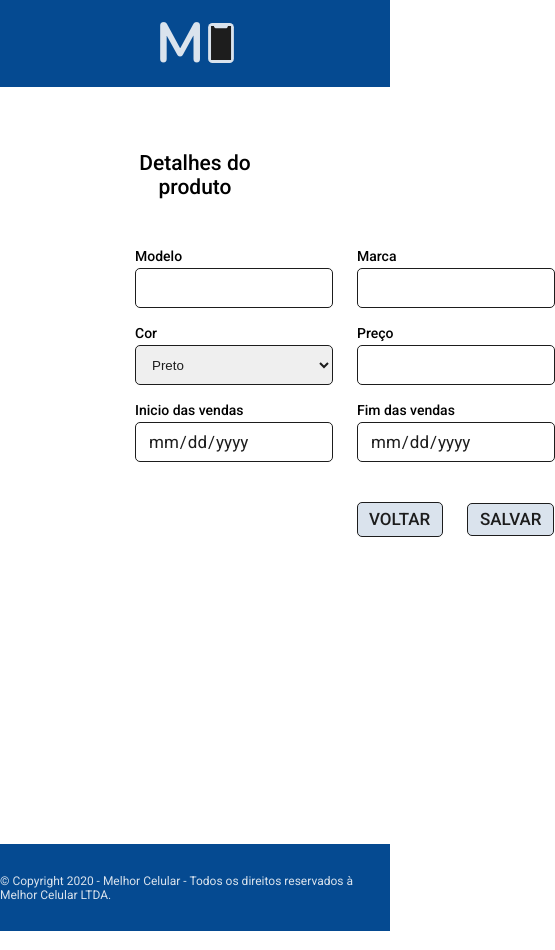
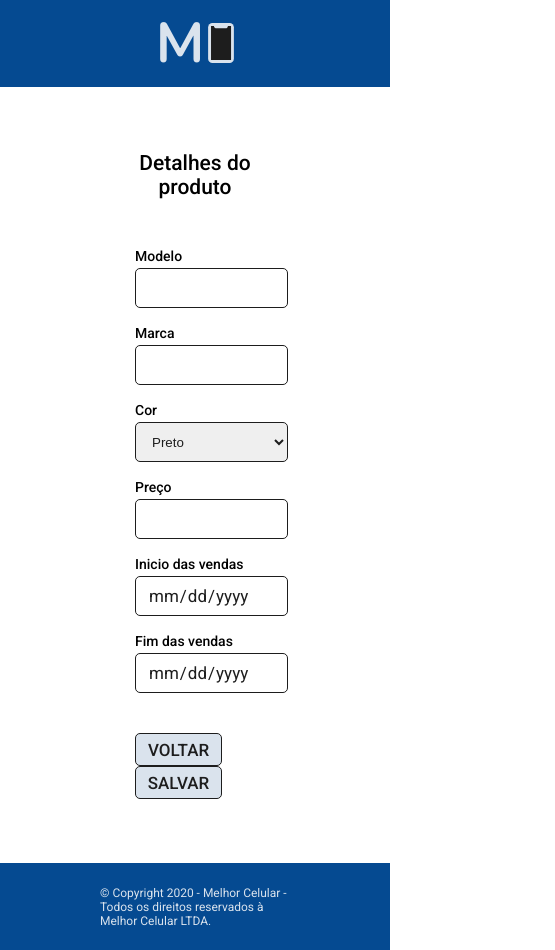
Before and after one commit to bruno-sca/teste-melhorcom, a React (Create React App) app: page /add in a window 390 px wide. Shown: the whole page, 555 px wide, since content can reach past the window. Built offline with nearby package versions, Linux system fonts and the light colour scheme.

Commit message:
0.2.1
added some responsive styles

```diff
--- a/src/components/Footer/styles.css
+++ b/src/components/Footer/styles.css
@@ -7,4 +7,12 @@ footer {
     background-color: #054A91;
     color: #DAE3ED;
     font-size: 12px;
+    padding: 0 100px;
 }
+
+
+@media only screen and (max-width: 767px) {
+    .deskonly {
+        display: none;
+    }
+}
--- a/src/views/AddProductView/index.js
+++ b/src/views/AddProductView/index.js
@@ -14,6 +14,8 @@ export default function AddProductView(props) {
 
     const editId = props.match.params.id;
 
+    const [hovering, setHovering] = useState(false);
+    const [hovering1, setHovering1] = useState(false);
     const [model, setModel] = useState("");
     const [brand, setBrand] = useState("");
     const [color, setColor] = useState(availableColors[0]);
@@ -40,6 +42,10 @@ export default function AddProductView(props) {
     function dateParseInput(date) {
         var aux = new Date(date);
         return aux.getFullYear() + "-" + (aux.getMonth() + 1) + "-" + aux.getDate();
+    }
+
+    function handleBack() {
+        window.location.href = "http://localhost:3000/";
     }
 
     async function handleGetInfo() {
@@ -198,8 +204,18 @@ export default function AddProductView(props) {
                         </li>
                         <li>
                             <label>
-                                <Link to="/">VOLTAR</Link>
-                                <button type="submit">SALVAR</button>
+                                <button
+                                    className={hovering ? "active" : ""}
+                                    onClick={() => handleBack}
+                                    onMouseEnter={() => setHovering(true)}
+                                    onMouseLeave={() => setHovering(false)}
+                                >VOLTAR</button>
+                                <button
+                                    className={hovering1 ? "active": ""}
+                                    onMouseEnter={() => setHovering1(true)}
+                                    onMouseLeave={() => setHovering1(false)}
+                                    type="submit"
+                                >SALVAR</button>
                             </label>
                         </li>
                     </ul>
--- a/src/views/AddProductView/styles.css
+++ b/src/views/AddProductView/styles.css
@@ -32,7 +32,8 @@ section .form-container form ul li {
     margin-top: 17px;
 }
 
-section .form-container form ul li select,input {
+section .form-container form ul li select,
+section .form-container form ul li input {
     height: 40px;
     width: 100%;
     border: 1px solid #1D1D1D;
@@ -43,25 +44,14 @@ section .form-container form ul li select,input {
 }
 
 section .form-container form ul li:last-child {
+    width: 100%;
+    display: flex;
     grid-column: 2;
     margin-top: 40px;
+    justify-content: center;
 }
 
-section .form-container form ul li a {
-    display: inline-block;
-    margin-right: 24px;
-    background-color: #DAE3ED;
-    border: 1px solid #1D1D1D;
-    border-radius: 5px;
-    color: #1D1D1D;
-    padding: 8px 12px 8px 11px;
-    font-size: 17px;
-    line-height: 17px;
-    font-weight: 500;
-    text-align: center;
-}
-
-section .form-container form ul li button{
+section .form-container form ul li button {
     width: 87px;
     height: 33px;
     background-color: #DAE3ED;
@@ -71,4 +61,30 @@ section .form-container form ul li button{
     font-size: 17px;
     font-weight: 500;
     text-align: center;
+    transition: 0.2s;
 }
+
+section .form-container form ul li button:first-child {
+    margin-right: 24px;
+}
+
+section .form-container form ul li button.active {
+    color: #DAE3ED;
+    background-color: #1D1D1D;
+    transform: scale(1.1);
+}
+
+@media only screen and (max-width: 767px) {
+    section .form-container form ul{
+        display: grid;
+        grid-template-columns: 1fr;
+    }
+
+    section .form-container form ul li:last-child {
+        grid-column: 1;
+    }
+
+    section .form-container form ul li {
+        width: 100%;
+    }
+}
```
